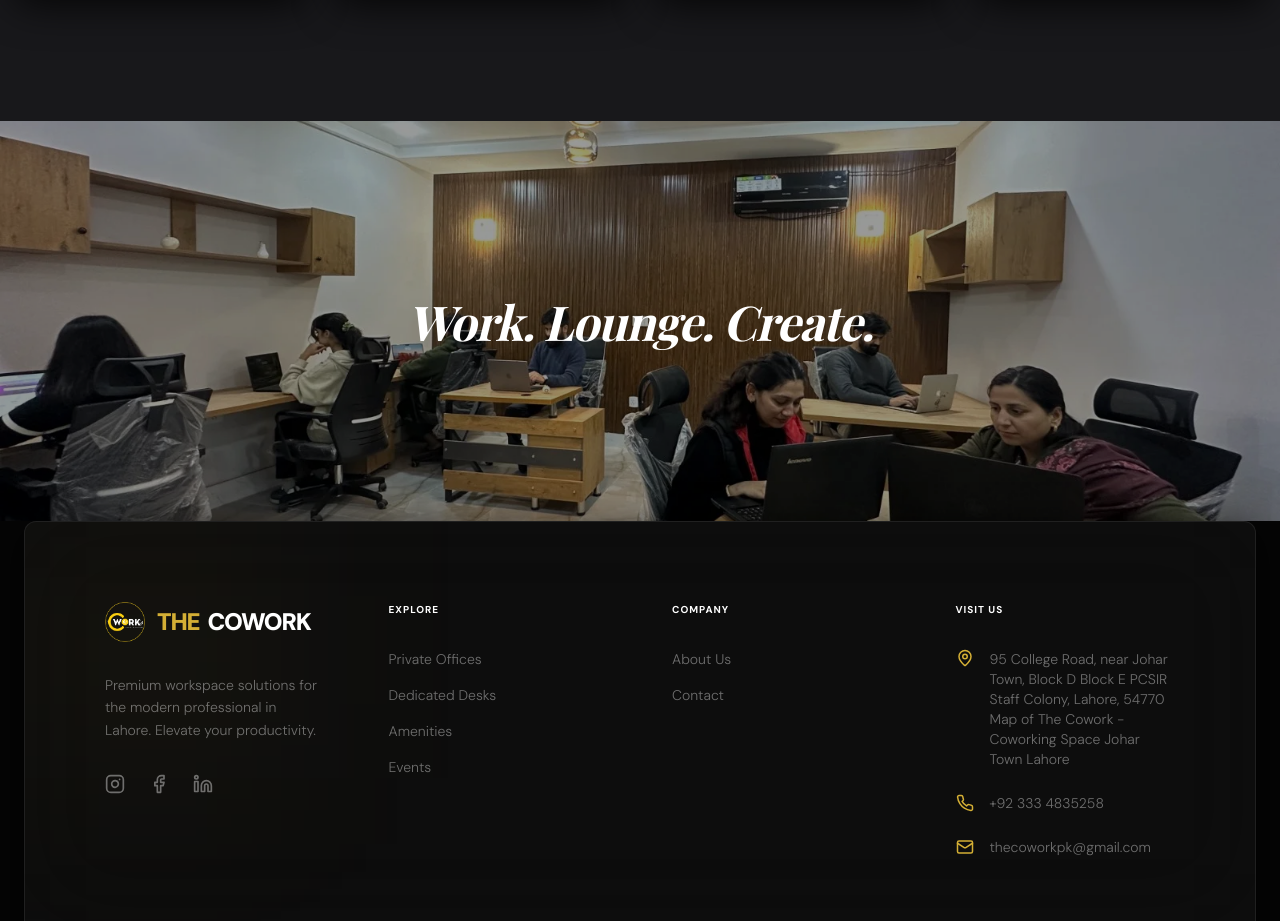
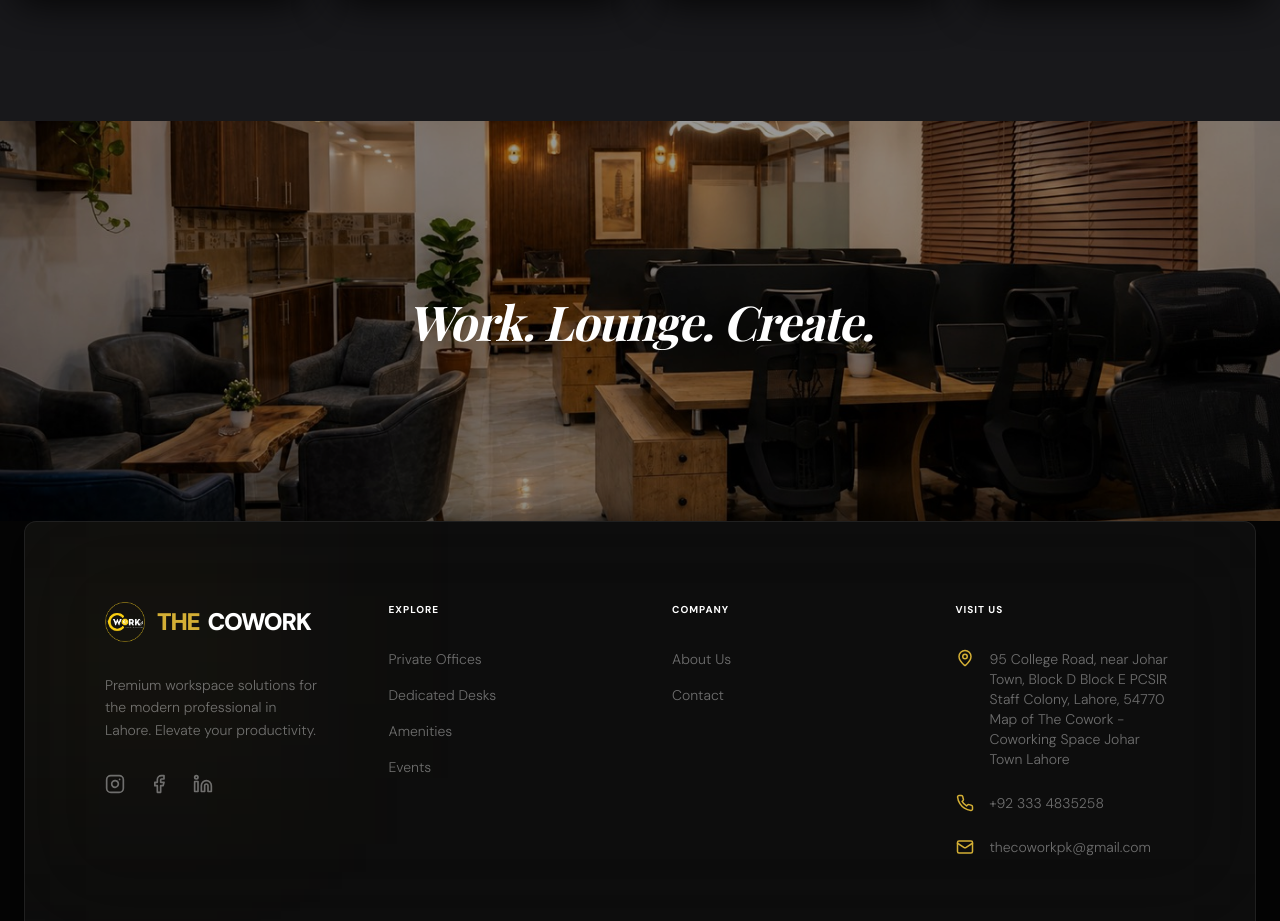
Before and after one commit to Wahabkh01/The-Cowork, a React (Vite) app: page /amenities in a window 1280 px wide. Shown: the part 1160-2081 px from the top of the page. Built offline with nearby package versions, Linux system fonts and the light colour scheme; a web font is replaced by a local one.

Commit message:
Update amenities banner image

```diff
--- a/src/pages/Amenities.tsx
+++ b/src/pages/Amenities.tsx
@@ -92,13 +92,12 @@ export default function Amenities() {
       {/* Visual Break - Image */}
       <div className="h-[400px] w-full relative overflow-hidden">
         <div className="absolute inset-0 bg-black/40 z-10" />
-        {/* Unsplash: Coffee shop or lounge area in office */}
         <img
-          src="/Images/DedicatedOffice1.webp"
-          alt="Office Lounge"
+          src="/Images/AmenitiesOfficeBanner.jpg"
+          alt="The Cowork amenities area with desks, lounge seating, and coffee station"
           className="w-full h-full object-cover object-center"
         />
-        <div className="absolute inset-0 z-20 flex items-center justify-center">
+        <div className="absolute inset-0 z-20 flex items-center justify-center px-6 text-center">
           <h2 className="text-white text-3xl md:text-5xl font-serif italic">Work. Lounge. Create.</h2>
         </div>
       </div>
```
Also changed, not shown: public/Images/AmenitiesOfficeBanner.jpg (added).
